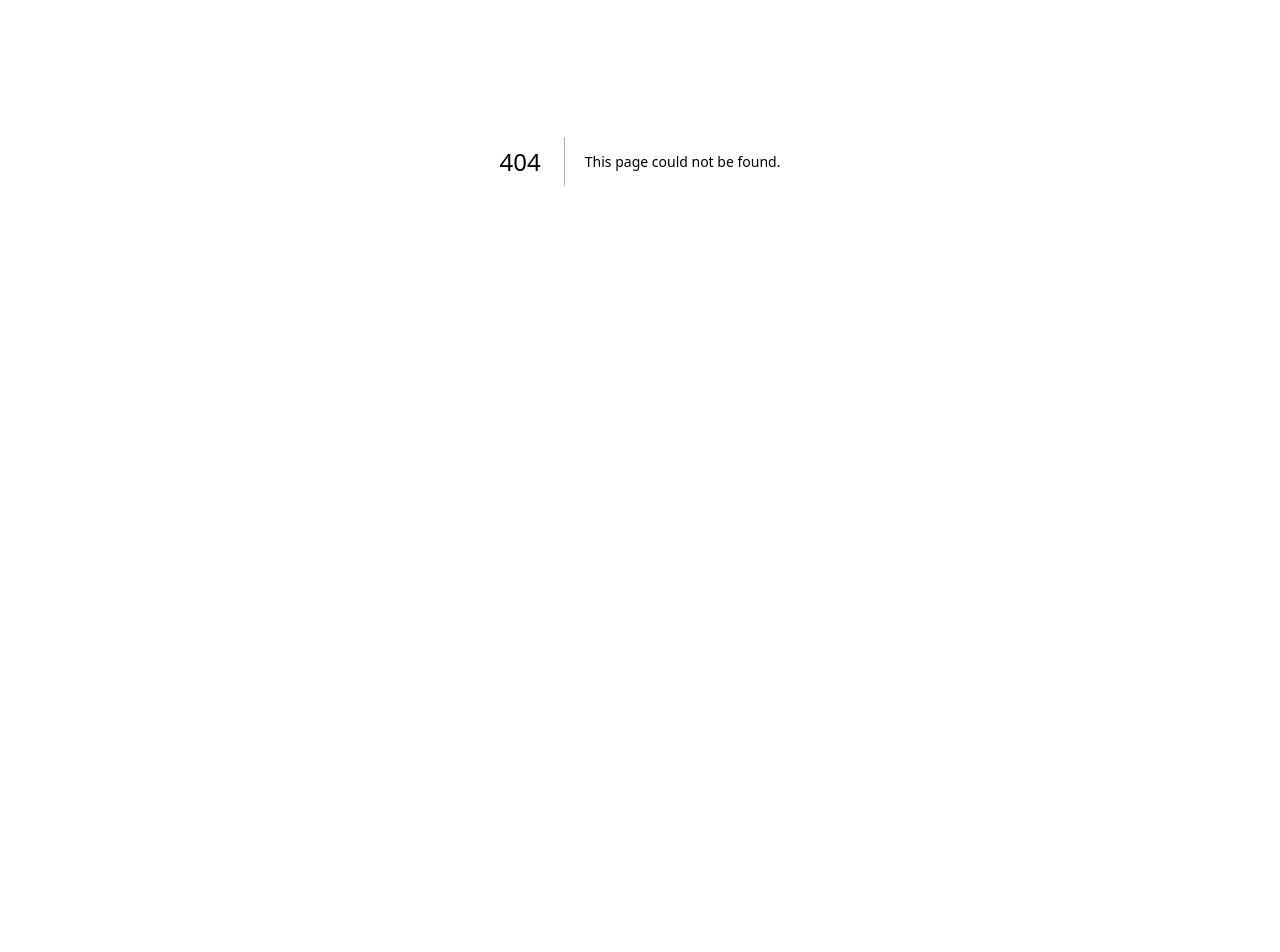
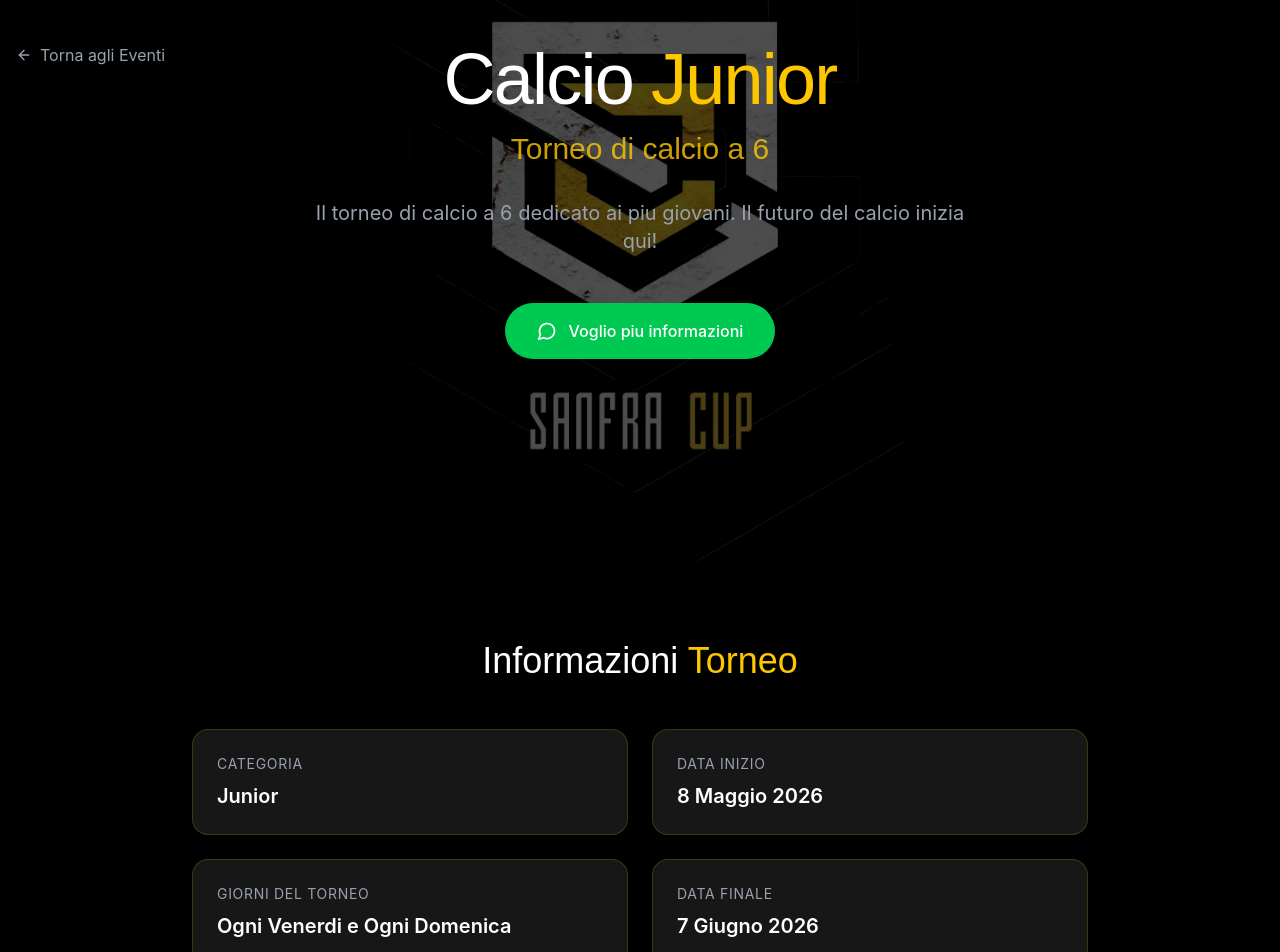
Before and after one commit to fabrizjo/v0-sanfra-cup-web-app, a Next.js app: page /eventi/calcio-junior in a window 1280 px wide. Before the commit this address had no page. Shown: the part 239-1191 px from the top of the page. Before the commit the page ends 800 px from the top, so only its background shows below. Built offline with nearby package versions, Linux system fonts and the light colour scheme.

Commit message:
feat: create '/app/eventi/calcio-junior' page with updated details
Add new junior soccer tournament page and update event link and description.

Co-authored-by: null <256101200+fabrizjo@users.noreply.github.com>

```diff
--- /dev/null
+++ b/app/eventi/calcio-junior/page.tsx
@@ -0,0 +1,173 @@
+"use client"
+
+import { useState } from "react"
+import Link from "next/link"
+import Image from "next/image"
+import { motion } from "framer-motion"
+import { Navbar } from "@/components/navbar"
+import { ArrowLeft, MessageCircle } from "lucide-react"
+import { type Language, type Sport } from "@/lib/i18n"
+
+export default function CalcioJuniorPage() {
+  const [currentSport, setCurrentSport] = useState<Sport>("home")
+  const [currentLang, setCurrentLang] = useState<Language>("it")
+
+  const whatsappNumber = "393406272496" // Antonio Dattoli
+  const whatsappMessage = encodeURIComponent("Ciao, desidero avere più informazioni riguardo Sanfra Cup Calcio Junior")
+  const whatsappLink = `https://wa.me/${whatsappNumber}?text=${whatsappMessage}`
+
+  return (
+    <div className="min-h-screen bg-black">
+      <Navbar
+        currentLang={currentLang}
+        onLanguageChange={setCurrentLang}
+        currentSport={currentSport}
+        onSportChange={setCurrentSport}
+      />
+
+      {/* Hero Section */}
+      <section className="relative min-h-screen flex items-center justify-center pt-20 overflow-hidden">
+        {/* Background Logo */}
+        <motion.div
+          initial={{ opacity: 0, scale: 1.1 }}
+          animate={{ opacity: 1, scale: 1 }}
+          transition={{ duration: 0.8, ease: "easeOut" }}
+          className="absolute inset-0"
+        >
+          <div className="absolute inset-0 flex items-center justify-center opacity-30">
+            <img
+              src="/images/sanfra-transparent.png"
+              alt=""
+              className="w-full h-full object-contain"
+            />
+          </div>
+        </motion.div>
+
+        <div className="relative z-10 container mx-auto px-4 text-center">
+          {/* Back button */}
+          <motion.div
+            initial={{ opacity: 0, x: -20 }}
+            animate={{ opacity: 1, x: 0 }}
+            transition={{ duration: 0.5 }}
+            className="absolute top-0 left-4"
+          >
+            <Link
+              href="/eventi"
+              className="inline-flex items-center gap-2 text-gray-400 hover:text-white transition-colors"
+            >
+              <ArrowLeft className="w-4 h-4" />
+              <span>Torna agli Eventi</span>
+            </Link>
+          </motion.div>
+
+          {/* Title */}
+          <motion.h1
+            initial={{ opacity: 0, y: 20 }}
+            animate={{ opacity: 1, y: 0 }}
+            transition={{ duration: 0.6, delay: 0.2 }}
+            className="text-4xl md:text-6xl lg:text-7xl font-spacema tracking-tight mb-4"
+          >
+            <span className="text-white">Calcio</span>{' '}<span className="text-yellow-400">Junior</span>
+          </motion.h1>
+
+          {/* Subtitle */}
+          <motion.p
+            initial={{ opacity: 0, y: 20 }}
+            animate={{ opacity: 1, y: 0 }}
+            transition={{ duration: 0.6, delay: 0.3 }}
+            className="text-2xl md:text-3xl text-yellow-400/80 font-spacema mb-8"
+          >
+            Torneo di calcio a 6
+          </motion.p>
+
+          {/* Description */}
+          <motion.p
+            initial={{ opacity: 0, y: 20 }}
+            animate={{ opacity: 1, y: 0 }}
+            transition={{ duration: 0.6, delay: 0.4 }}
+            className="text-gray-400 text-lg md:text-xl max-w-2xl mx-auto mb-12"
+          >
+            Il torneo di calcio a 6 dedicato ai piu giovani. Il futuro del calcio inizia qui!
+          </motion.p>
+
+          {/* CTA Button */}
+          <motion.div
+            initial={{ opacity: 0, y: 20 }}
+            animate={{ opacity: 1, y: 0 }}
+            transition={{ duration: 0.6, delay: 0.5 }}
+          >
+            <a
+              href={whatsappLink}
+              target="_blank"
+              rel="noopener noreferrer"
+              className="inline-flex items-center gap-3 bg-green-500 hover:bg-green-600 text-white font-medium px-8 py-4 rounded-full transition-all duration-300 hover:shadow-lg hover:shadow-green-500/30 hover:scale-105"
+            >
+              <MessageCircle className="w-5 h-5" />
+              <span>Voglio piu informazioni</span>
+            </a>
+          </motion.div>
+        </div>
+      </section>
+
+      {/* Tournament Info Section */}
+      <section className="py-20 bg-black">
+        <div className="container mx-auto px-4">
+          <motion.div
+            initial={{ opacity: 0, y: 30 }}
+            whileInView={{ opacity: 1, y: 0 }}
+            viewport={{ once: true }}
+            transition={{ duration: 0.6 }}
+            className="max-w-4xl mx-auto"
+          >
+            <h2 className="text-3xl md:text-4xl font-spacema text-center mb-12">
+              <span className="text-white">Informazioni</span>{' '}<span className="text-yellow-400">Torneo</span>
+            </h2>
+
+            <div className="grid grid-cols-1 md:grid-cols-2 gap-6 mb-12">
+              <div className="bg-neutral-900 border border-yellow-500/20 rounded-2xl p-6">
+                <p className="text-gray-400 text-sm uppercase tracking-wider mb-2">Categoria</p>
+                <p className="text-white text-xl font-semibold">Junior</p>
+              </div>
+              <div className="bg-neutral-900 border border-yellow-500/20 rounded-2xl p-6">
+                <p className="text-gray-400 text-sm uppercase tracking-wider mb-2">Data Inizio</p>
+                <p className="text-white text-xl font-semibold">8 Maggio 2026</p>
+              </div>
+              <div className="bg-neutral-900 border border-yellow-500/20 rounded-2xl p-6">
+                <p className="text-gray-400 text-sm uppercase tracking-wider mb-2">Giorni del Torneo</p>
+                <p className="text-white text-xl font-semibold">Ogni Venerdi e Ogni Domenica</p>
+              </div>
+              <div className="bg-neutral-900 border border-yellow-500/20 rounded-2xl p-6">
+                <p className="text-gray-400 text-sm uppercase tracking-wider mb-2">Data Finale</p>
+                <p className="text-white text-xl font-semibold">7 Giugno 2026</p>
+              </div>
+            </div>
+
+            {/* Location */}
+            <div className="bg-neutral-900 border border-yellow-500/20 rounded-2xl p-6 mb-8">
+              <p className="text-gray-400 text-sm uppercase tracking-wider mb-4">Sede</p>
+              <p className="text-white text-xl font-semibold mb-6">Via Nicola Acocella, 7 - 84131 Salerno SA</p>
+              <div className="rounded-xl overflow-hidden">
+                <iframe
+                  src="https://www.google.com/maps/embed?pb=!1m18!1m12!1m3!1d3018.5!2d14.7847!3d40.6754!2m3!1f0!2f0!3f0!3m2!1i1024!2i768!4f13.1!3m3!1m2!1s0x133bc1c1c1c1c1c1%3A0x1234567890abcdef!2sVia%20Nicola%20Acocella%2C%207%2C%2084131%20Salerno%20SA%2C%20Italy!5e0!3m2!1sen!2sit!4v1234567890"
+                  width="100%"
+                  height="300"
+                  style={{ border: 0 }}
+                  allowFullScreen
+                  loading="lazy"
+                  referrerPolicy="no-referrer-when-downgrade"
+                />
+              </div>
+            </div>
+          </motion.div>
+        </div>
+      </section>
+
+      {/* Footer */}
+      <footer className="bg-black border-t border-yellow-500/10 py-8">
+        <div className="container mx-auto px-4 text-center">
+          <p className="text-gray-500 text-sm">© 2026 Sanfra Cup. Tutti i diritti riservati.</p>
+        </div>
+      </footer>
+    </div>
+  )
+}
--- a/app/eventi/page.tsx
+++ b/app/eventi/page.tsx
@@ -24,10 +24,10 @@ export default function EventiPage() {
     {
       id: "calcio-junior",
       title: "Calcio Junior",
-      description: "Torneo di calcio a 5 dedicato ai più giovani. Il futuro del calcio inizia qui!",
+      description: "Torneo di calcio a 6 dedicato ai più giovani. Il futuro del calcio inizia qui!",
       sport: "calcio" as const,
       image: "/images/calcio-junior.jpg",
-      href: "/?sport=calcio"
+      href: "/eventi/calcio-junior"
     },
     {
       id: "volley",
```
